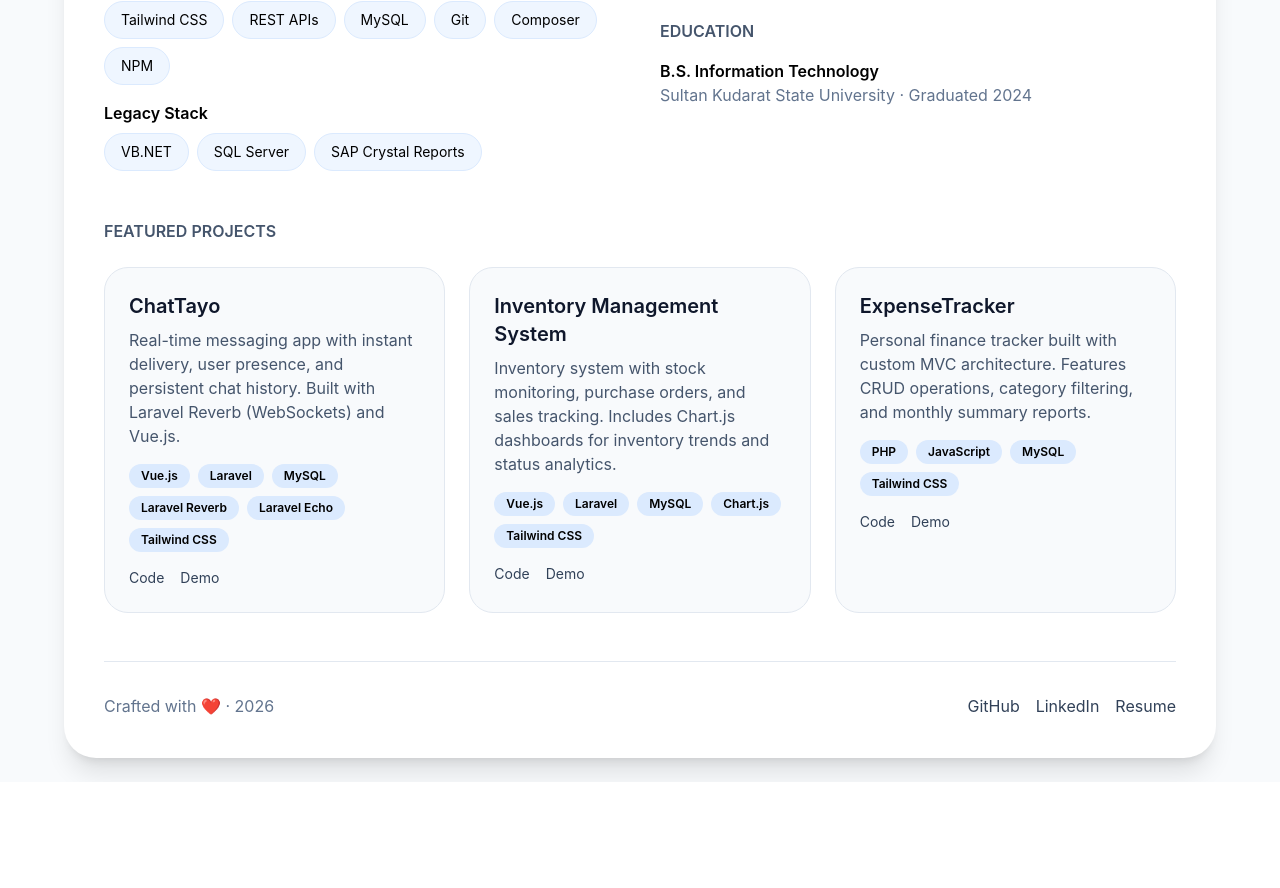
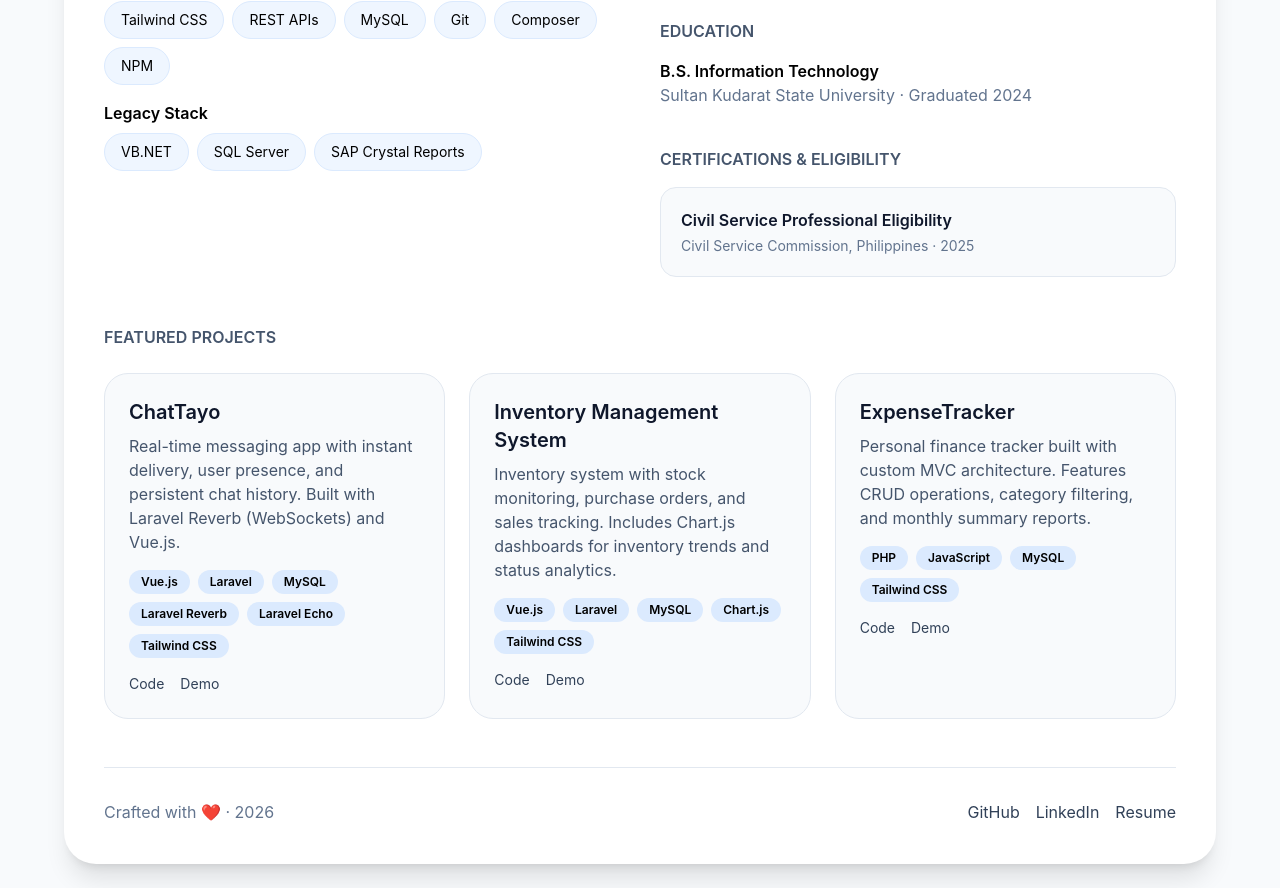
Before and after one commit to dennis102001/personal_portfolio, a Vue app: page / in a window 1280 px wide. Shown: the part 780-1668 px from the top of the page. Before the commit the page ends 1562 px from the top, so only its background shows below. Built offline with nearby package versions, Linux system fonts and the light colour scheme.

Commit message:
docs(HomeView): add certifications and eligibility section

```diff
--- a/src/views/HomeView.vue
+++ b/src/views/HomeView.vue
@@ -54,7 +54,6 @@
         </a>
       </div>
 
-      <!-- About & Experience -->
       <div class="grid md:grid-cols-2 gap-10 mb-12">
         <!-- About & Skills -->
         <div class="flex flex-col gap-10">
@@ -170,6 +169,23 @@
 
             </div>
           </div>
+
+          <!-- Certifications -->
+          <div>
+            <h2 class="uppercase font-semibold text-slate-600 mb-4">
+              Certifications & Eligibility
+            </h2>
+
+            <div class="p-5 rounded-2xl border border-slate-200 bg-slate-50">
+              <h3 class="font-semibold text-slate-900">
+                Civil Service Professional Eligibility
+              </h3>
+
+              <p class="text-sm text-slate-500 mt-1">
+                Civil Service Commission, Philippines · 2025
+              </p>
+            </div>
+          </div>
         </div>
 
       </div>
```
